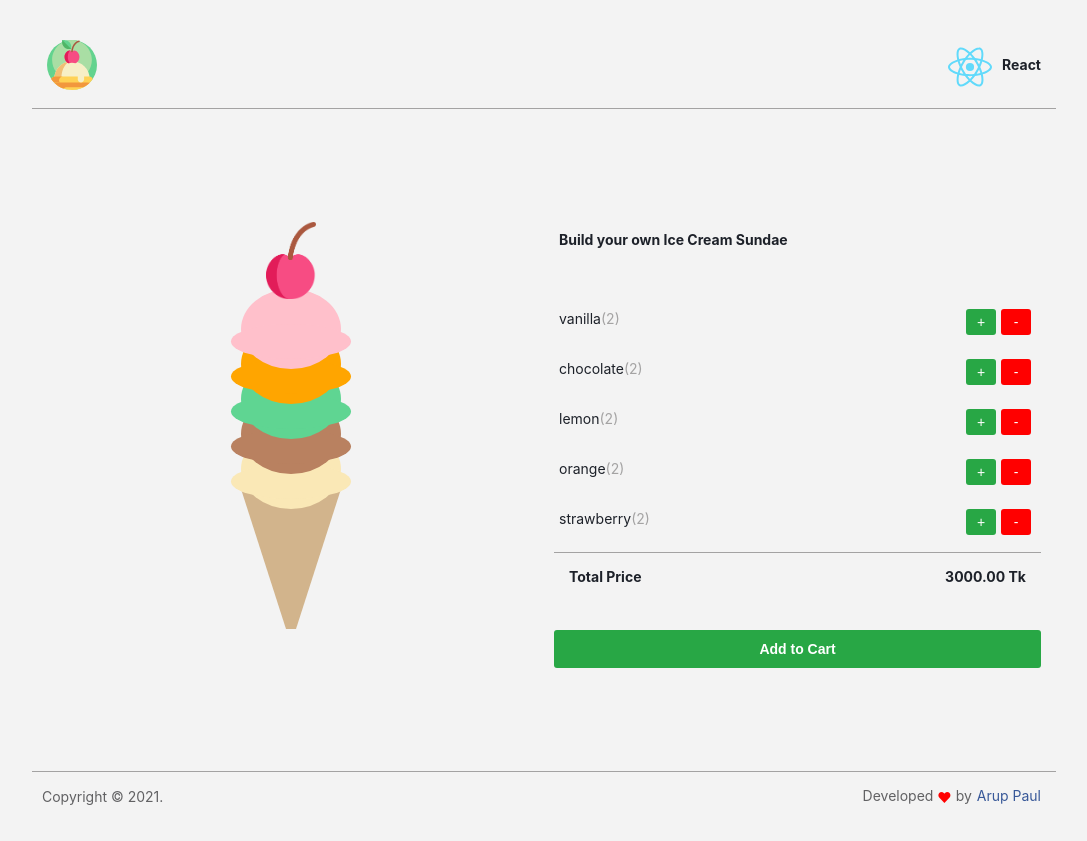
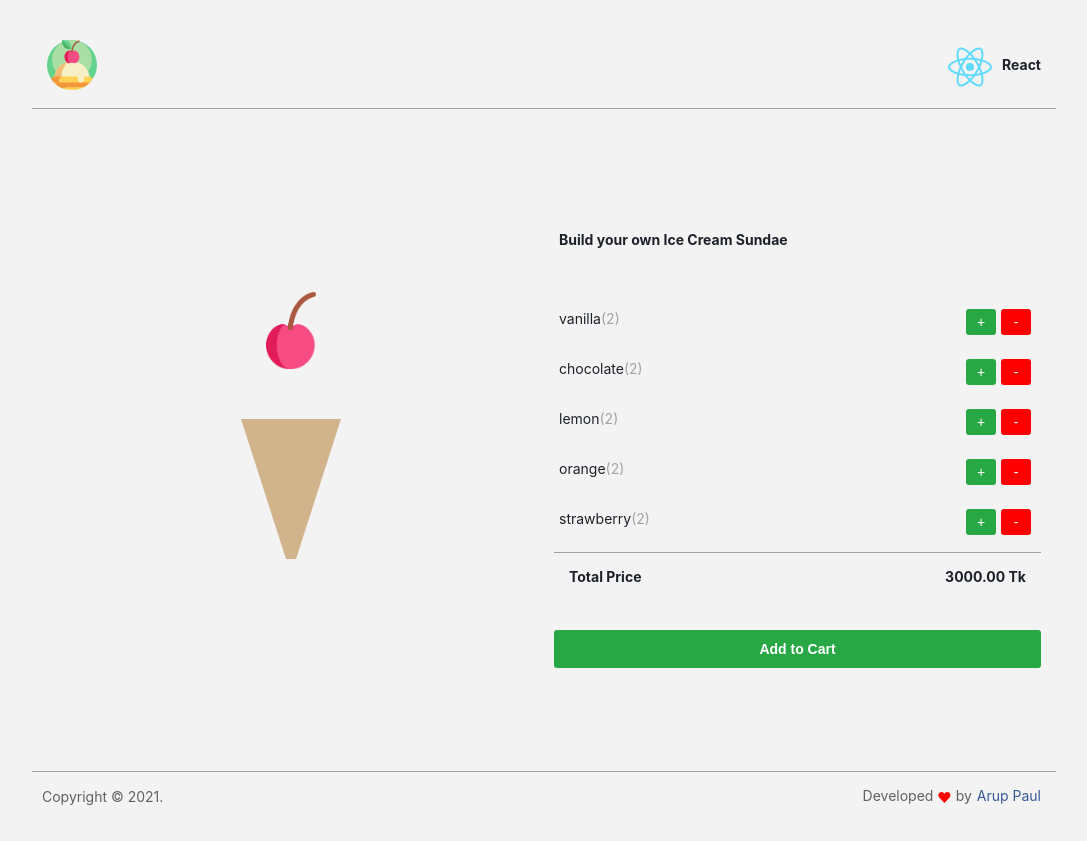
Before and after one commit to Arup-paul/ice-cream-builder, a React (Create React App) app: page / in a window 1280 px wide. Shown: the whole page, without its empty margins (96-1183 px from the left). Built offline with nearby package versions, Linux system fonts and the light colour scheme.

Commit message:
scope not completed

```diff
--- a/src/Components/IceCream/Icecream.js
+++ b/src/Components/IceCream/Icecream.js
@@ -2,15 +2,14 @@ import React from 'react'
 import classes from './icecream.module.css'
 import Scope from "./Scope/Scope";
 
-const Icecream = ( { items }) => {
-    const flavors = Object.keys(items);
+const Icecream = () => {
+    // const flavors = Object.keys(scopes);
     return (
         <div>
             <div className={classes.icecream}>
                 <p className={classes.cone}></p>
-                {flavors.map((flavor) => (
-                  <Scope key={flavor} scope={flavor}/>
-                ))}
+                  <Scope />
+
                 <div className={classes.cherry}  />
 
             </div>
--- a/src/Containers/IceCreamBuilder/IceCreamBuilder.js
+++ b/src/Containers/IceCreamBuilder/IceCreamBuilder.js
@@ -15,11 +15,15 @@ export default class IceCreamBuilder  extends Component {
         scopes:[],
         totalPrice:0,
     };
+
+
+
+
    render() {
-       const { items } = this.state;
+       const { items,scopes } = this.state;
        return (
            <div className={[classes.container,'container'].join(' ')}>
-               <Icecream items={items} />
+               <Icecream scopes={scopes} />
                <Builder items={items} />
            </div>
        )
```
